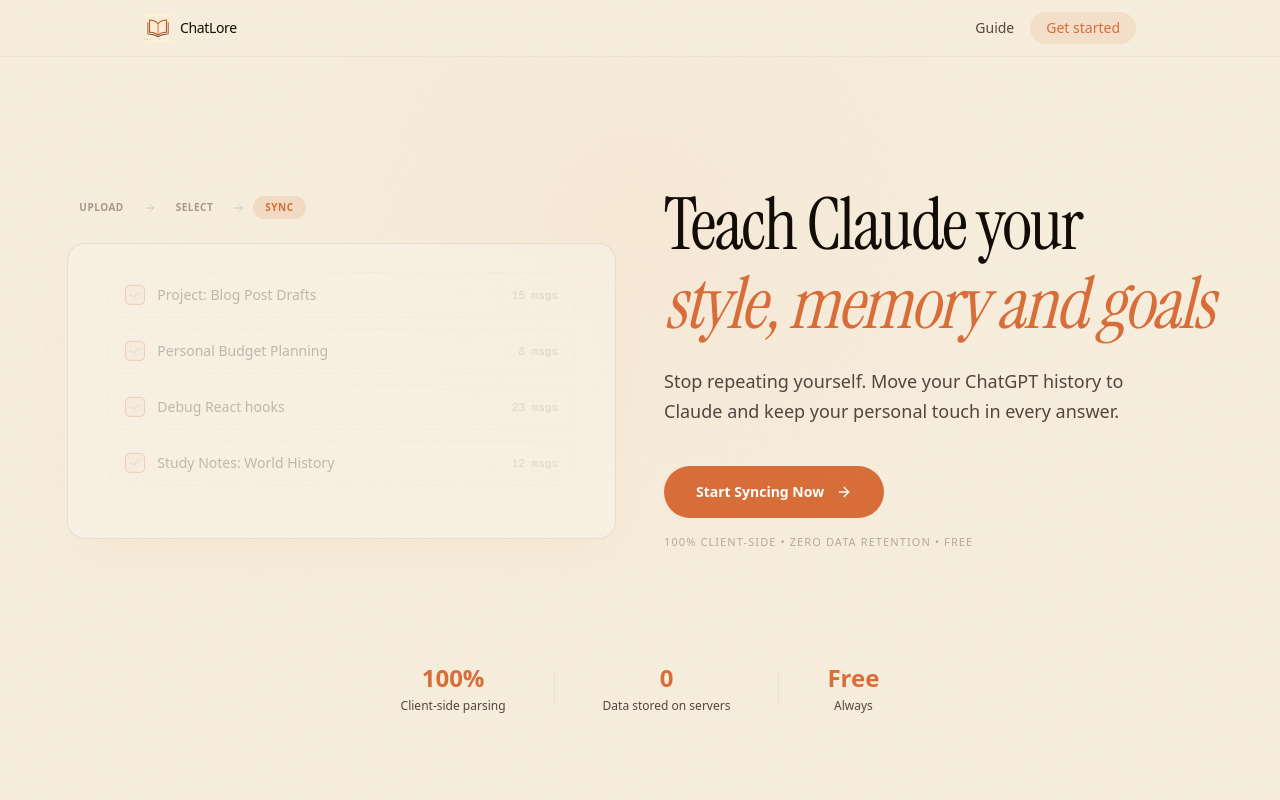
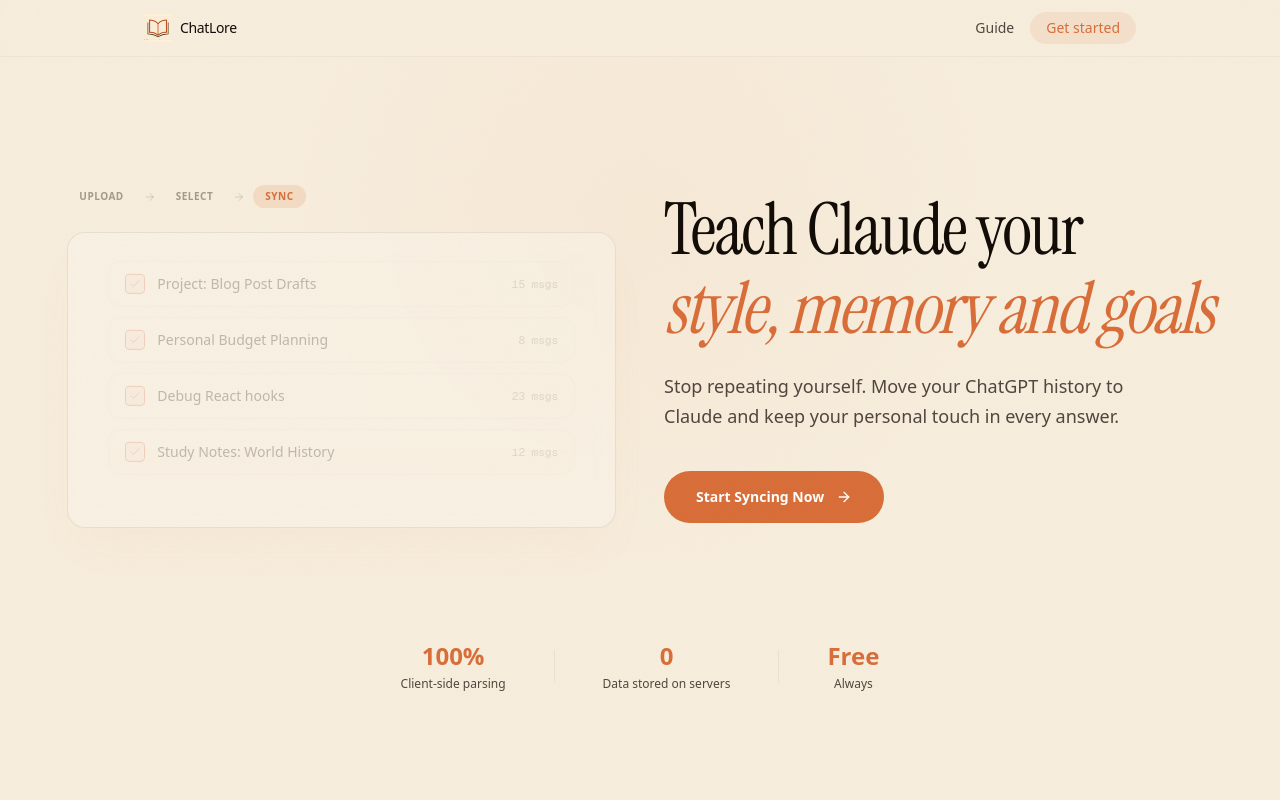
Before and after one commit to MarinaBrau/chatlore, a Next.js app: page / in a window 1280 px wide. Shown: the top 800 px of the page. Built offline with nearby package versions, Linux system fonts and the light colour scheme.

Commit message:
style: remove redundant text below CTA button in hero

```diff
--- a/src/components/landing/HeroSection.tsx
+++ b/src/components/landing/HeroSection.tsx
@@ -286,13 +286,6 @@
               <ArrowRight className="size-4 transition-transform group-hover:translate-x-0.5" />
             </Link>
           </motion.div>
-
-          <motion.p
-            variants={fadeSlide}
-            className="mt-4 text-[11px] font-medium uppercase tracking-widest text-muted-foreground/40"
-          >
-            100% Client-side • Zero Data Retention • Free
-          </motion.p>
         </motion.div>
       </div>
     </section>
```
